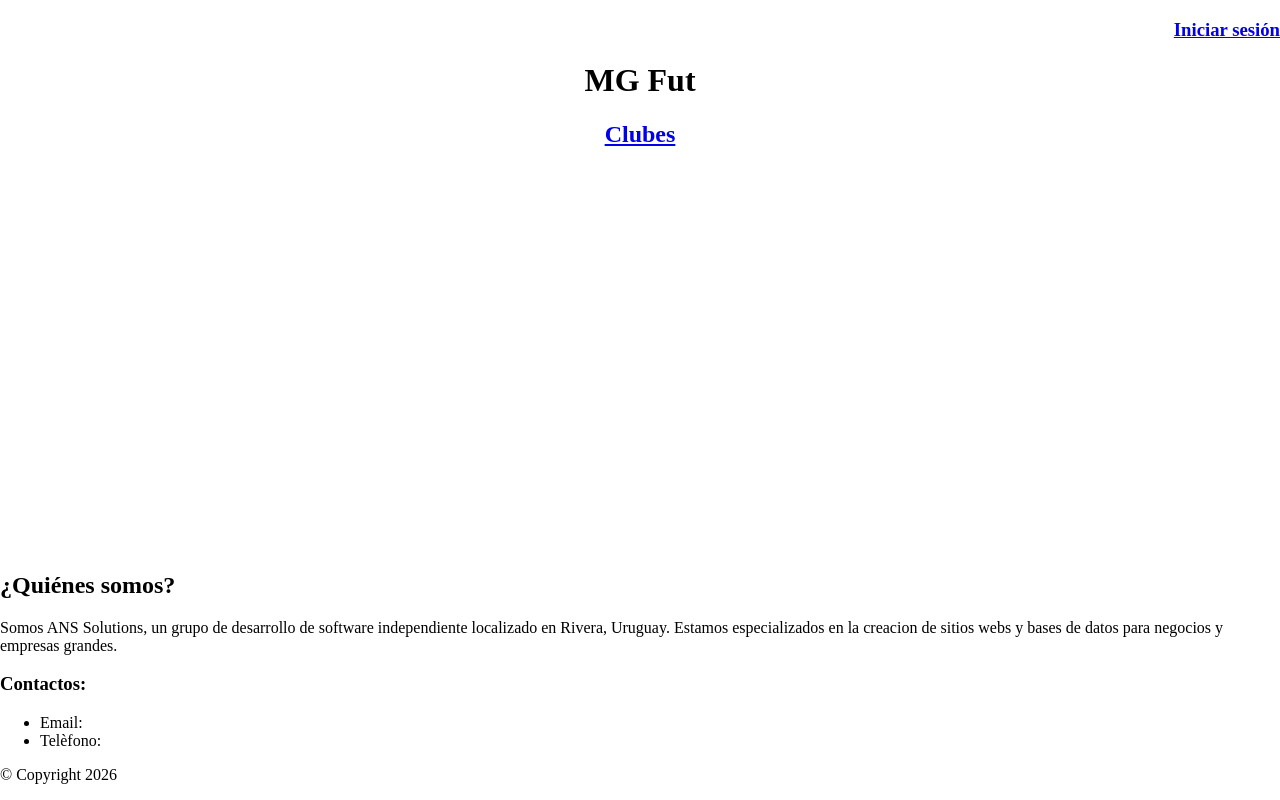
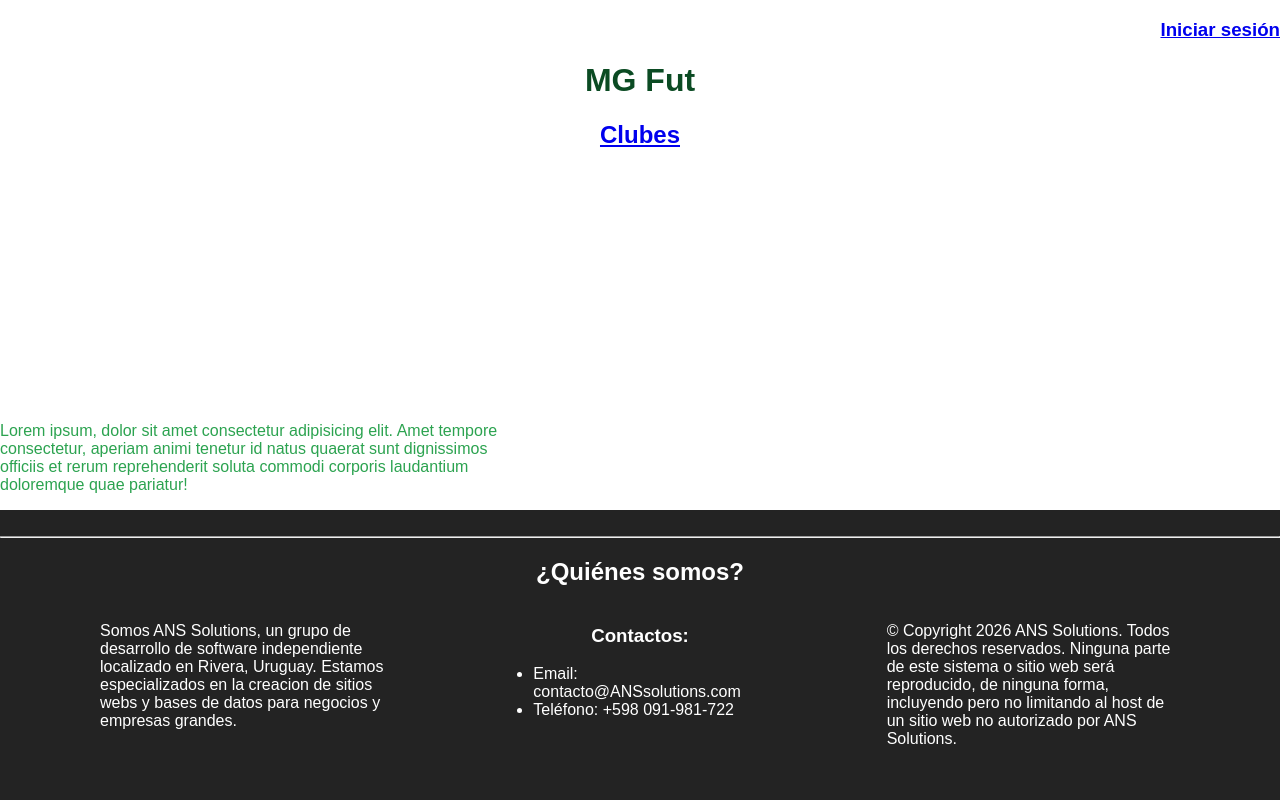
Before and after one commit to N1koqz/ANS-Solutions, a PHP site: page / in a window 1280 px wide. Run offline with PHP 8.4, Linux system fonts and the light colour scheme.

Commit message:
Añadido style a index y fuentes custom en proceso

```diff
--- a/Sitio web/index.html
+++ b/Sitio web/index.html
@@ -1,8 +1,9 @@
 <html>
 	<meta charset="UTF-8">
+	<title> MG Fut </title>
+	<link href="styles.css" type="text/css" rel="stylesheet">
 <head>
-	<title> Sitio web proyecto </title>
-	<link rel="stylesheet" href="styles.css">
+
 </head>
 
 <body>
@@ -13,24 +14,39 @@
 		<h3 align="right"><a href="inicioDeSesion.html"> Iniciar sesión</a></h3>
 		<h1 align="center"> MG Fut </h1>
 	</div>
-
 	<div>
 		<h2 align="center"><a href="clubes.html">Clubes</a></h2>
 	</div>
 
 	</main>
-
+		<p class="textoComun">Lorem ipsum, dolor sit amet consectetur adipisicing elit. Amet tempore consectetur, aperiam animi tenetur id natus quaerat sunt dignissimos officiis et rerum reprehenderit soluta commodi corporis laudantium doloremque quae pariatur!</p>
 	<footer>
-		<div class="footer-column">
-			<h2> ¿Quiénes somos?</h2>
-			<p> Somos ANS Solutions, un grupo de desarrollo de software independiente localizado en Rivera, Uruguay. Estamos especializados en la creacion de sitios webs y bases de datos para negocios y empresas grandes.</p>
-			<h3>Contactos: </h3>
-			<ul>
-				<li>Email:</li>
-				<li>Telèfono:</li>
-			</ul>
-			<p>© Copyright 2026</p>
-		</div>
+			<br>
+			<hr>
+			<h2 align="center"> ¿Quiénes somos?</h2>
+			<div class="grupo_bloques_footer">
+				<div class="bloques_footer">
+					<p> Somos ANS Solutions, un grupo de desarrollo de software independiente localizado en Rivera, Uruguay.
+						Estamos especializados en la creacion de sitios webs y bases de datos para negocios y empresas grandes.
+					</p>
+				</div>
+				<div class="bloques_footer">
+					<h3 align="center">Contactos: </h3>
+					<ul>
+						<li>Email: contacto@ANSsolutions.com</li>
+						<li>Teléfono: +598 091-981-722</li>
+					</ul>
+				</div>
+				<div class="bloques_footer">
+					<p>© Copyright 2026 ANS Solutions. Todos los derechos reservados.
+						Ninguna parte de este sistema o sitio web será reproducido, de ninguna forma,
+						incluyendo pero no limitando al host de un sitio web no autorizado por ANS Solutions.
+					</p>
+				</div>
+			</div>
+			<br>
+			<br>
+		</footer>
 	</footer>
 
 </body>
--- a/Sitio web/styles.css
+++ b/Sitio web/styles.css
@@ -1,10 +1,45 @@
+@font-face {
+  font-family: 'Montserrat';
+  src: url('Montserrat-VariableFont_wght.ttf') format('Montserrat');
+  font-family: 'ElmsSans';
+  src:url('ElmsSans-VariableFont_wght.ttf') format('ElmsSans');
+  letter-spacing: 120%;
+  font-weight: normal;
+  font-style: normal;
+}
+
 body {
     margin: 0;
     display: flex;
     flex-direction: column;
     min-height: 100vh;
+    font-family: 'Montserrat', sans-serif;
+    h1 {
+        font-family: 'ElmsSans', sans-serif;
+    }
 }
 
+p.textoComun{
+        color: rgb(44, 163, 80);
+        width: 500px;
+}
+h1 {
+    color: rgb(11, 75, 35)
+}
 main{
     flex: 1;
 }
+
+footer {
+    background-color: #232323;
+    color: white;
+}
+div.grupo_bloques_footer {
+    padding: 0px 100px;
+    display: flex;
+    justify-content: space-evenly;
+    column-gap: 100px;
+}
+div.bloques_footer {
+    width: 800px;
+}
```
Also changed, not shown: Sitio web/ElmsSans-VariableFont_wght.ttf (added), Sitio web/Montserrat-VariableFont_wght.ttf (added).
